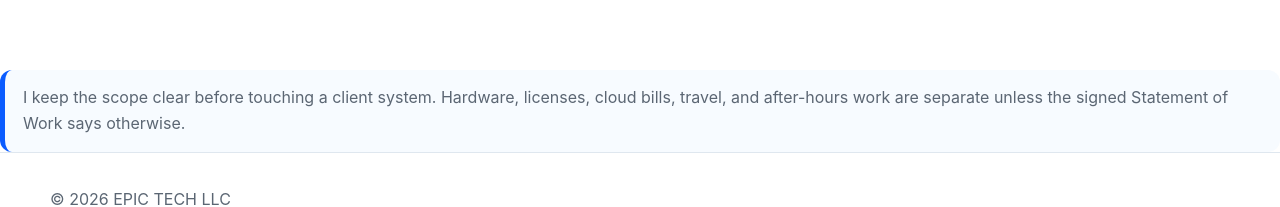
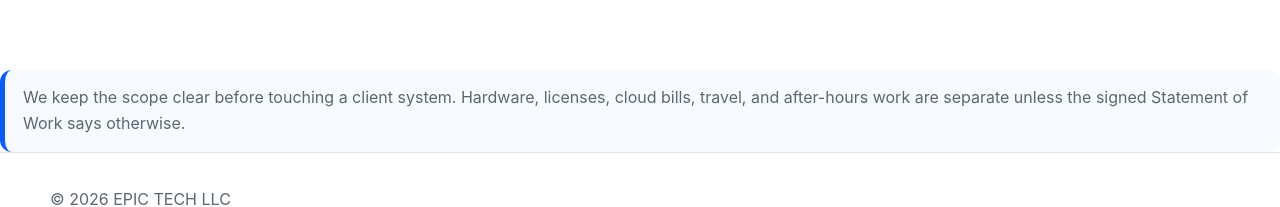
Before and after one commit to ethan-cyber12/EPICTECH.club, a plain HTML site: page services/infrastructure.html in a window 1280 px wide. Shown: the part 1950-2157 px from the top of the page. Drawn offline with Linux system fonts and the light colour scheme.

Commit message:
Update infrastructure.html

```diff
--- a/services/infrastructure.html
+++ b/services/infrastructure.html
@@ -12,4 +12,4 @@
       View Case Study
     </a>
   </div>
-</section></section><div class="notice">I keep the scope clear before touching a client system. Hardware, licenses, cloud bills, travel, and after-hours work are separate unless the signed Statement of Work says otherwise.</div></div></div></section></main><footer class="site-footer"><div class="container">© <span data-year></span> EPIC TECH LLC</div></footer><script src="../assets/js/main.js" defer></script></body></html>
+</section></section><div class="notice">We keep the scope clear before touching a client system. Hardware, licenses, cloud bills, travel, and after-hours work are separate unless the signed Statement of Work says otherwise.</div></div></div></section></main><footer class="site-footer"><div class="container">© <span data-year></span> EPIC TECH LLC</div></footer><script src="../assets/js/main.js" defer></script></body></html>
```
